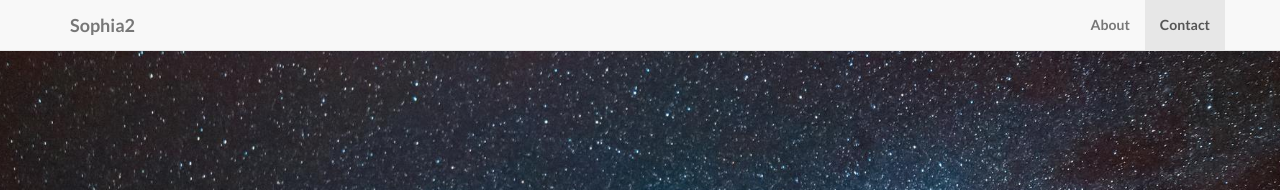
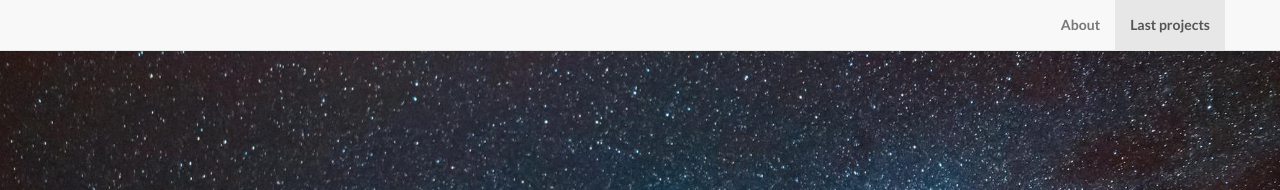
Before and after one commit to TeamSophia2/teamsophia2.github.io, a Jekyll site: the page built from index.html, in a window 1280 px wide. Shown: the top 190 px of the page. Built offline with Jekyll 4.4.1, drawn with Linux system fonts in a browser that asks for light colours.

Commit message:
initial landing page

```diff
--- a/_includes/header.html
+++ b/_includes/header.html
@@ -9,7 +9,7 @@
                 <span class="icon-bar"></span>
                 <span class="icon-bar"></span>
             </button>
-            <a class="navbar-brand page-scroll" href="#home">{{ site.title }}</a>
+            <!-- <a class="navbar-brand page-scroll" href="#home">{{ site.title }}</a> -->
         </div>
         <!-- Collect the nav links, forms, and other content for toggling -->
         <div class="collapse navbar-collapse" id="bs-example-navbar-collapse-1">
@@ -21,7 +21,7 @@
                     <a class="page-scroll" href="#services">Services</a>
                 </li>-->
                 <li>
-                    <a class="page-scroll" href="#contact">Contact</a>
+                    <a class="page-scroll" href="#contact">Last projects</a>
                 </li>
             </ul>
         </div>
```
